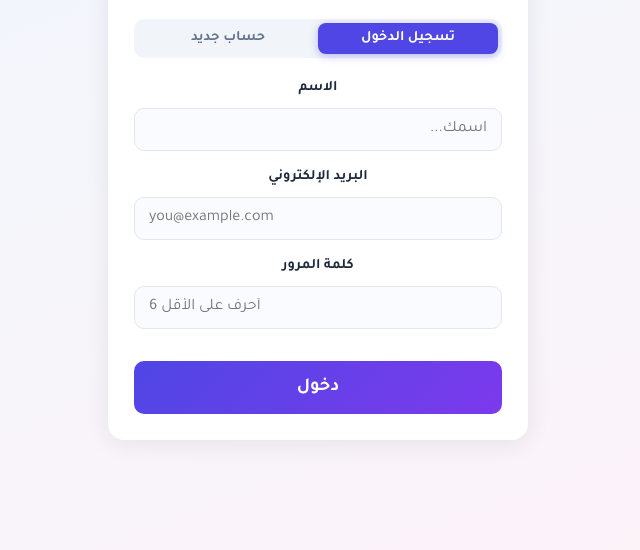
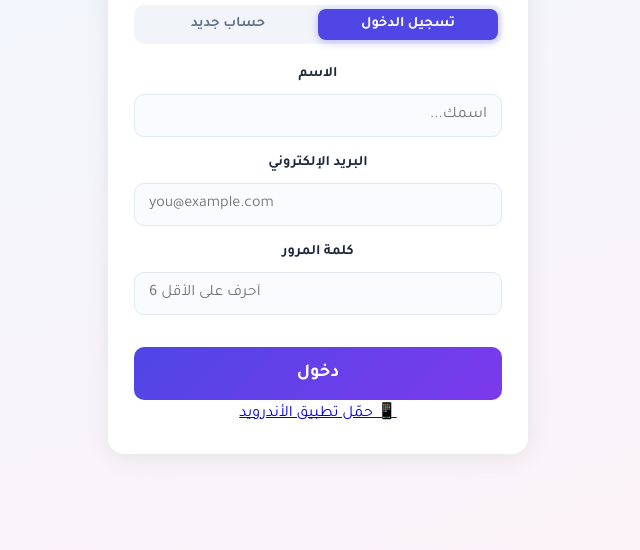
Before and after one commit to yassirelahmadi63-tech/mulakhes, a website: page public/index.html in a window 1280 px wide. Shown: the part 250-800 px from the top of the page, without its empty margins (322-962 px from the left). Drawn offline with Linux system fonts and the light colour scheme; no server answers.

Commit message:
update public/index.html

```diff
--- a/public/index.html
+++ b/public/index.html
@@ -53,6 +53,10 @@
         <div class="divider"><span>أو</span></div>
         <div id="googleBtn" class="google-btn-wrap"></div>
       </div>
+
+      <a class="apk-download" href="/mulakhes-app.apk" download>
+        📱 حمّل تطبيق الأندرويد
+      </a>
     </div>
   </div>
 
@@ -75,6 +79,7 @@
       <div class="sidebar-user">
         <div id="userName" class="side-user-name">👤</div>
         <div id="subChip" class="sub-chip sub-free">...</div>
+        <a class="apk-download" href="/mulakhes-app.apk" download>📱 تحميل التطبيق</a>
         <button id="logoutBtn" class="btn-logout" type="button">تسجيل الخروج</button>
       </div>
     </aside>
```
